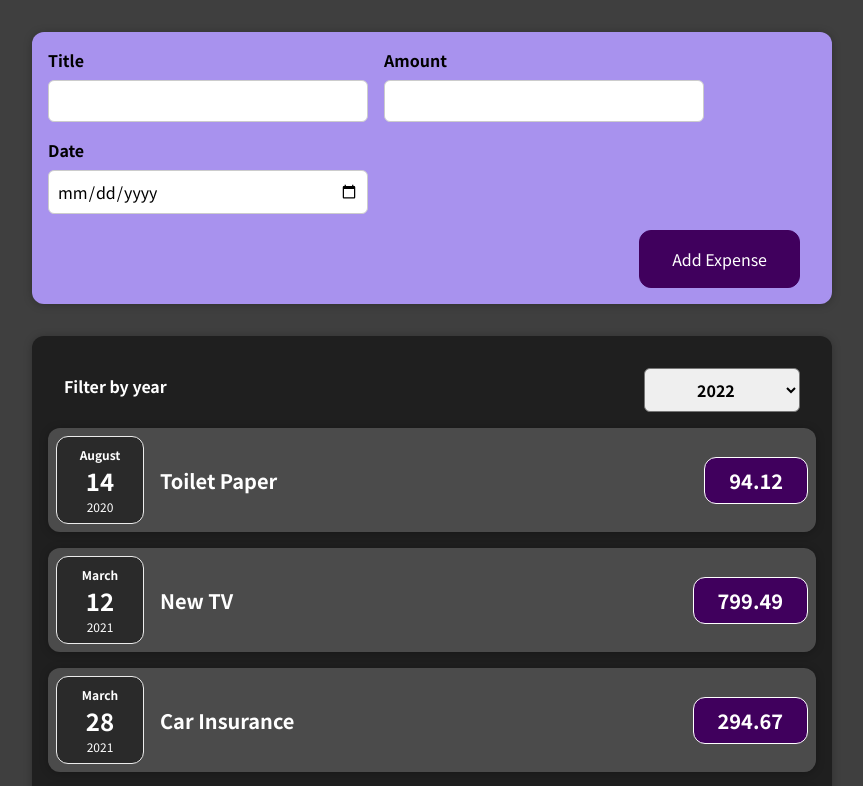
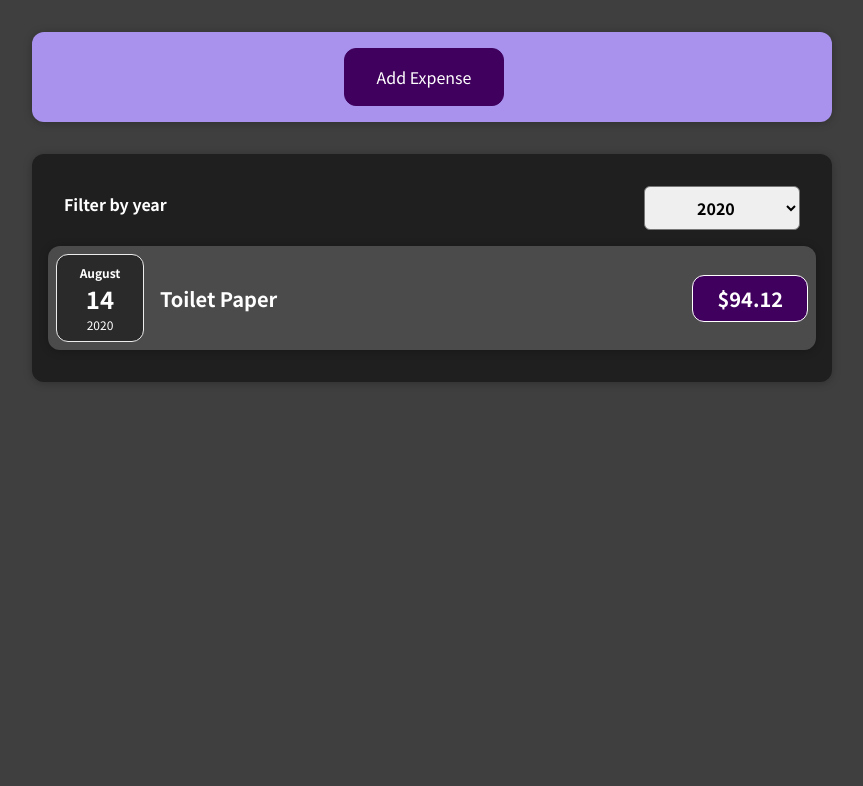
Before and after one commit to sonivaidehi/ExpenseTracker, a React (Create React App) app: page / in a window 1280 px wide. Shown: the top 786 px of the page, without its empty margins (208-1071 px from the left). Built offline with nearby package versions, Linux system fonts and the light colour scheme.

Commit message:
show form based on button click

```diff
--- a/src/App.js
+++ b/src/App.js
@@ -1,7 +1,7 @@
+import { useState } from "react";
 import Expenses from "./components/Expenses/Expenses";
 import NewExpense from "./components/NewExpense/NewExpense";
-function App() {
-  const expenses = [
+const intialExpenses = [
   {
     id: 'e1',
     title: 'Toilet Paper',
@@ -22,9 +22,14 @@ function App() {
     date: new Date(2021, 5, 12),
   },
 ];
+function App() {
+  const [expenses, setExpenses ] = useState(intialExpenses)
+
 
   const addExpenseHandler = (expense)=>{
-    console.log(expense);
+    setExpenses(prevState=>{
+      return [ expense, ...prevState]
+    })
   }
   return (
     <div>
--- a/src/components/Expenses/ExpenseItem.js
+++ b/src/components/Expenses/ExpenseItem.js
@@ -1,19 +1,19 @@
-import { useState } from 'react';
-import Card from '../UI/Card';
-import './ExpenseItem.css';
-import ExpenseDate from './ExpenseDate';
+import Card from "../UI/Card";
+import "./ExpenseItem.css";
+import ExpenseDate from "./ExpenseDate";
 const ExpenseItem = (props) => {
-  const [title, setTitle] = useState(props.expense.title)
+  // const [title, setTitle] = useState(props.expense.title)
 
   return (
-    <Card classes='expense-item'>
-      <ExpenseDate date={props.expense.date}/>
-      <div className='expense-item__description'>
-        <h2>{title}</h2>
-        <div className='expense-item__price'>{props.expense.amount}</div>
-      </div>
-
-    </Card>
+    <li>
+      <Card classes="expense-item">
+        <ExpenseDate date={props.expense.date} />
+        <div className="expense-item__description">
+          <h2>{props.expense.title}</h2>
+          <div className="expense-item__price">${props.expense.amount}</div>
+        </div>
+      </Card>
+    </li>
   );
 };
 
--- a/src/components/Expenses/Expenses.js
+++ b/src/components/Expenses/Expenses.js
@@ -1,21 +1,30 @@
-import ExpenseItem from "./ExpenseItem";
+import ExpensesList from "./ExpensesList";
 import Card from "../UI/Card";
 import ExpensesFilter from "./ExpensesFilter";
-import './Expenses.css'
+import "./Expenses.css";
 import { useState } from "react";
 const Expenses = (props) => {
-  const [selectedYear, setSelectedYear] = useState('')
+  const [selectedYear, setSelectedYear] = useState("2020");
+  // let [expenses, setExpenses] = useState(props.expenses);
   const onExpenseYearChangeHandler = (pSelectedYear) => {
     // console.log(selectedYear);
-    setSelectedYear(pSelectedYear)
-  }
+    // setExpenses(props.expenses)
+    setSelectedYear(pSelectedYear);
+    // setExpenses(props.expenses.filter(expense=> { return expense.date.getFullYear().toString() === pSelectedYear}));
+  };
+
+  const filteredExpenses = props.expenses.filter(
+    (expense) => expense.date.getFullYear().toString() === selectedYear
+  );
+
+
   return (
     <Card classes="expenses">
-      <ExpensesFilter onExpenseYearChange={onExpenseYearChangeHandler} selectedYear={selectedYear}></ExpensesFilter>
-      <ExpenseItem expense={props.expenses[0]} />
-      <ExpenseItem expense={props.expenses[1]} />
-      <ExpenseItem expense={props.expenses[2]} />
-      <ExpenseItem expense={props.expenses[3]} />
+      <ExpensesFilter
+        onExpenseYearChange={onExpenseYearChangeHandler}
+        selectedYear={selectedYear}
+      ></ExpensesFilter>
+      <ExpensesList items={filteredExpenses}/>
     </Card>
   );
 };
--- /dev/null
+++ b/src/components/Expenses/ExpensesList.css
@@ -0,0 +1,9 @@
+.expenses-list {
+  list-style: none;
+  padding: 0;
+}
+
+.expenses-list__fallback {
+  color: white;
+  text-align: center;
+}
--- /dev/null
+++ b/src/components/Expenses/ExpensesList.js
@@ -0,0 +1,18 @@
+import ExpenseItem from "../Expenses/ExpenseItem";
+import "./ExpensesList.css";
+const ExpensesList = (props) => {
+  let expenseContent = <p>No expenses found.</p>;
+  if (props.items.length === 0) {
+    return <h2 className="expenses-list__fallback">{expenseContent}</h2>
+  }
+
+  return (
+    <ul className="expenses-list">
+      {props.items.map((expense) => (
+        <ExpenseItem expense={expense} key={expense.id} />
+      ))}
+    </ul>
+  );
+};
+
+export default ExpensesList;
--- a/src/components/NewExpense/ExpenseForm.js
+++ b/src/components/NewExpense/ExpenseForm.js
@@ -55,6 +55,7 @@ const ExpenseForm = (props) => {
     setEnteredAmount('');
     setEnteredDate('');
     props.onSaveExpenseData(expenseData);
+    props.onCancel();
   }
   return (
     <form onSubmit={submitHandler}>
@@ -85,6 +86,7 @@ const ExpenseForm = (props) => {
         </div>
       </div>
       <div className="new-expense__actions">
+        <button onClick={props.onCancel}> Cancle </button>
         <button type="submit">Add Expense</button>
       </div>
     </form>
--- a/src/components/NewExpense/NewExpense.js
+++ b/src/components/NewExpense/NewExpense.js
@@ -1,20 +1,39 @@
-import React from "react";
-import './NewExpense.css';
+import React, { useState } from "react";
+import "./NewExpense.css";
 import ExpenseForm from "./ExpenseForm";
-const NewExpense = (props) =>{
-    const onSaveExpenseDataHandler = (enteredExpenseData) =>{
-        const expenseData = {
-            ...enteredExpenseData,
-            id: Math.random().toString()
-        }
-        console.log(expenseData)
-        props.onAddExpense(expenseData)
-    }
-    return (
-        <div className="new-expense">
-            <ExpenseForm onSaveExpenseData={onSaveExpenseDataHandler} />
-        </div>
-    )
-}
+const NewExpense = (props) => {
+  const onSaveExpenseDataHandler = (enteredExpenseData) => {
+    const expenseData = {
+      ...enteredExpenseData,
+      id: Math.random().toString(),
+    };
+    console.log(expenseData);
+    props.onAddExpense(expenseData);
+  };
+
+  const [expenseFormVisible, setExpenseFormVisible] = useState(false);
+
+  const formVisibleHandler = () => {
+    setExpenseFormVisible(true);
+  };
+
+  const formCloseHandler = ()=>{
+    setExpenseFormVisible(false)
+  }
+  let formContent = (
+    <button type="submit" onClick={formVisibleHandler}>
+      Add Expense
+    </button>
+  );
+  if (expenseFormVisible) {
+    formContent = (
+      <ExpenseForm
+        onSaveExpenseData={onSaveExpenseDataHandler}
+        onCancel={formCloseHandler}
+      />
+    );
+  }
+  return <div className="new-expense">{formContent}</div>;
+};
 
 export default NewExpense;
```
Lines whose indentation alone changed are shown as unchanged.
